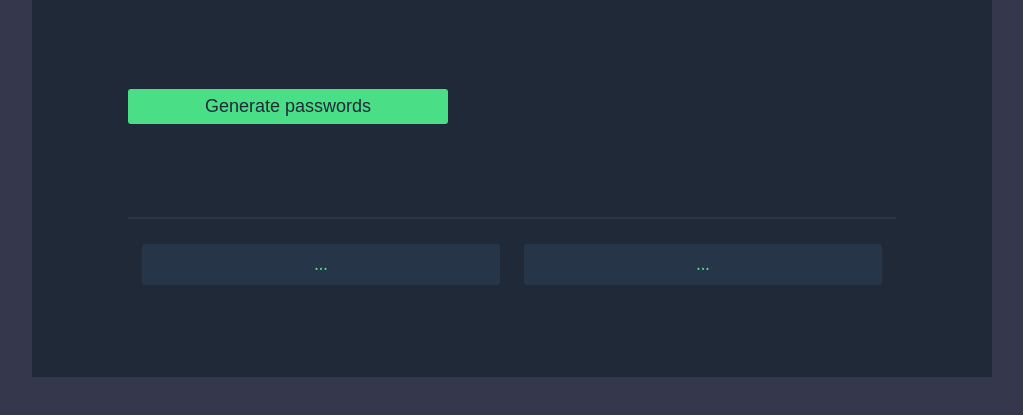
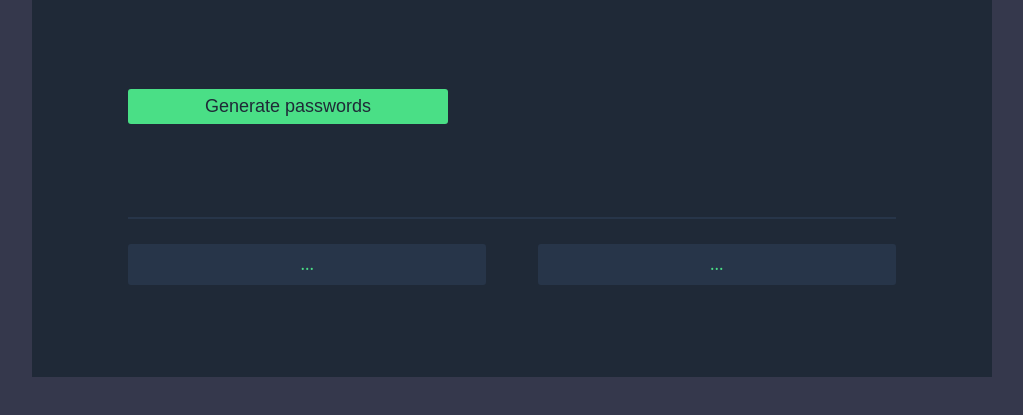
Before and after one commit to anders0825/PasswordGenerator, a plain HTML site: page index.html in a window 1280 px wide. Shown: the part 323-738 px from the top of the page, without its empty margins (128-1151 px from the left). Drawn offline with Linux system fonts and the light colour scheme.

Commit message:
minor css changes

```diff
--- a/index.css
+++ b/index.css
@@ -76,11 +76,12 @@ body {
 
 .item-btn button:active {
   background-color: #194a2d;
+  color: #07090d;
 }
 
 .item-output {
   display: flex;
-  justify-content: space-evenly;
+  justify-content: space-between;
   width: 60svw;
   border-top: 2px solid #273549;
   font-weight: 500;
@@ -96,7 +97,6 @@ body {
   text-align: center;
   background-color: #273549;
   padding: 10px;
-  margin: 0 10px;
   border-radius: 3px;
 }
 
```
